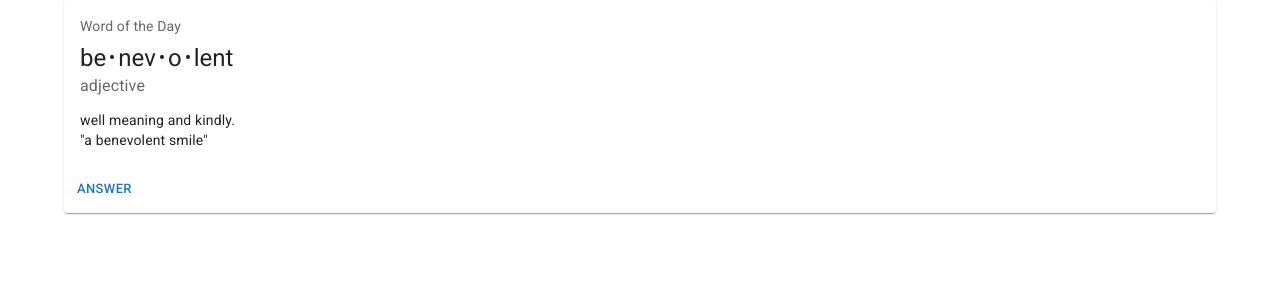
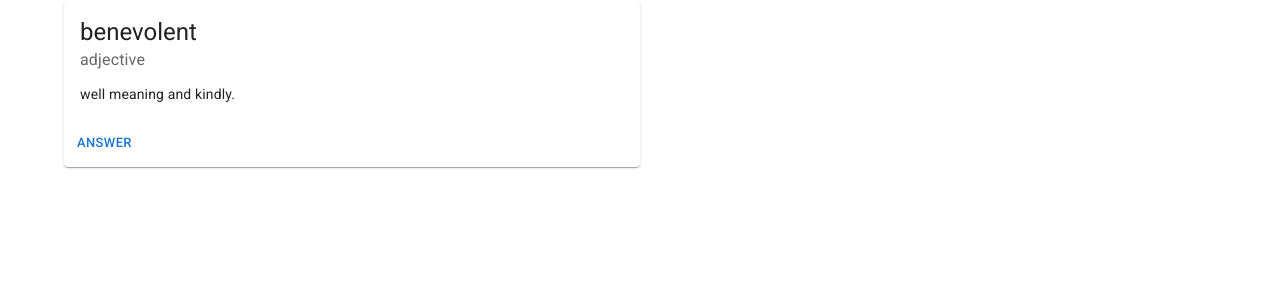
Before and after one commit to philculling/lingua_amore, a React (Create React App) app: page / in a window 1280 px wide. Shown: the top 300 px of the page. Built offline with nearby package versions, Linux system fonts and the light colour scheme.

Commit message:
updated Flashcard component size and properties

```diff
--- a/src/components/flashcard.jsx
+++ b/src/components/flashcard.jsx
@@ -7,38 +7,26 @@ import Button from '@mui/material/Button';
 import Typography from '@mui/material/Typography';
 
 
-const bull = (
-    <Box
-      component="span"
-      sx={{ display: 'inline-block', mx: '2px', transform: 'scale(0.8)' }}
-    >
-      •
-    </Box>
-  );
-
 function Flashcard() {
   return (
-<Card sx={{ minWidth: 150 }}>
+    <Box sx={{justifyContent: 'center', alignItems: 'center'  }}>
+        <Card sx={{ maxWidth: '50%'}}>
         <CardContent>
-        <Typography sx={{ fontSize: 14 }} color="text.secondary" gutterBottom>
-          Word of the Day
-        </Typography>
             <Typography variant="h5" component="div">
-          be{bull}nev{bull}o{bull}lent
+            benevolent
             </Typography>
             <Typography sx={{ mb: 1.5 }} color="text.secondary">
             adjective
             </Typography>
             <Typography variant="body2">
             well meaning and kindly.
-          <br />
-          {'"a benevolent smile"'}
             </Typography>
         </CardContent>
         <CardActions>
             <Button size="small">Answer</Button>
         </CardActions>
         </Card>
+    </Box>
   )
 }
 
```
Lines whose indentation alone changed are shown as unchanged.
